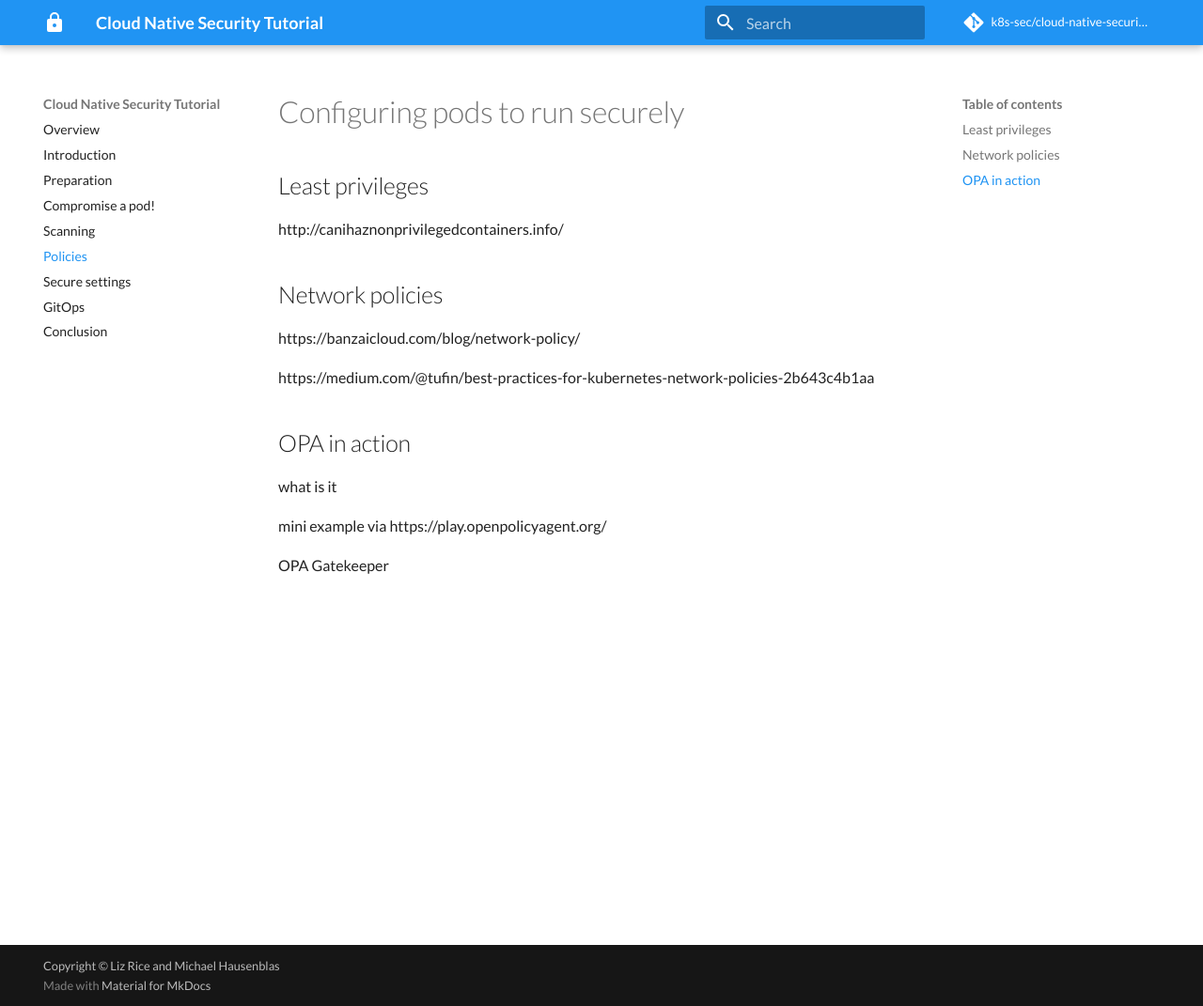
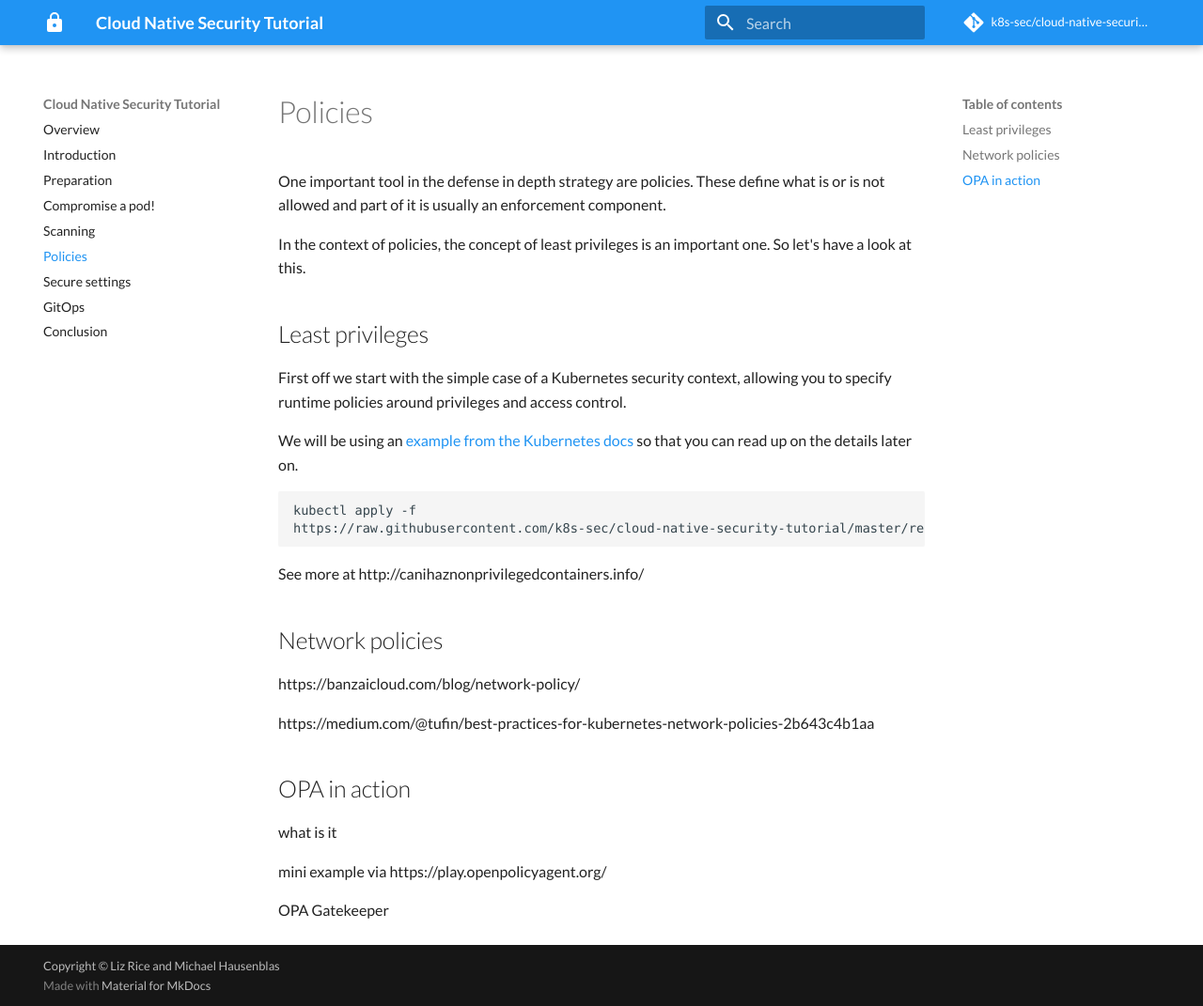
Before and after one commit to k8s-sec/cloud-native-security-tutorial, an MkDocs documentation site: the page built from docs/policies.md, in a window 1280 px wide and 1071 px high. Shown: the whole window at 94% size. Built offline with MkDocs 1.6.1 and Material for MkDocs 9.7.7, drawn with Linux system fonts in a browser that asks for light colours; some web fonts are replaced; comment, search, counter and statistics services are not loaded.

Commit message:
inits sec ctx

````diff
--- a/docs/policies.md
+++ b/docs/policies.md
@@ -1,8 +1,25 @@
-# Configuring pods to run securely
+# Policies
+
+One important tool in the defense in depth strategy are policies. These define
+what is or is not allowed and part of it is usually an enforcement component.
+
+In the context of policies, the concept of least privileges is an important one.
+So let's have a look at this.
 
 ## Least privileges
 
-http://canihaznonprivilegedcontainers.info/
+First off we start with the simple case of a Kubernetes security context,
+allowing you to specify runtime policies around privileges and access control.
+
+We will be using an [example from the Kubernetes docs](https://kubernetes.io/docs/tasks/configure-pod-container/security-context/)
+so that you can read up on the details later on.
+
+```
+kubectl apply -f
+https://raw.githubusercontent.com/k8s-sec/cloud-native-security-tutorial/master/res/pod-security-context.yaml
+```
+
+See more at http://canihaznonprivilegedcontainers.info/
 
 ## Network policies
 
````
Also changed, not shown: 1 other file.
